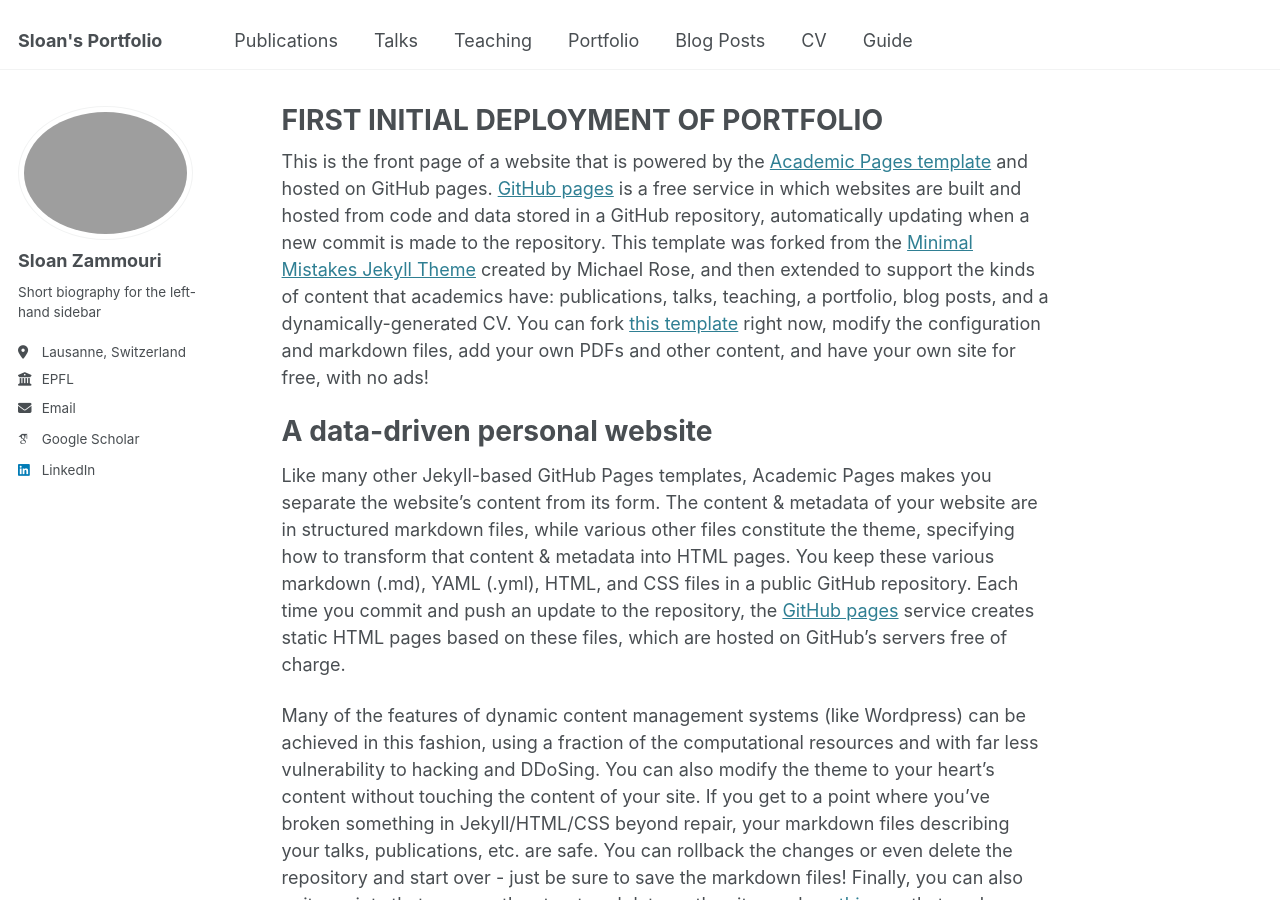
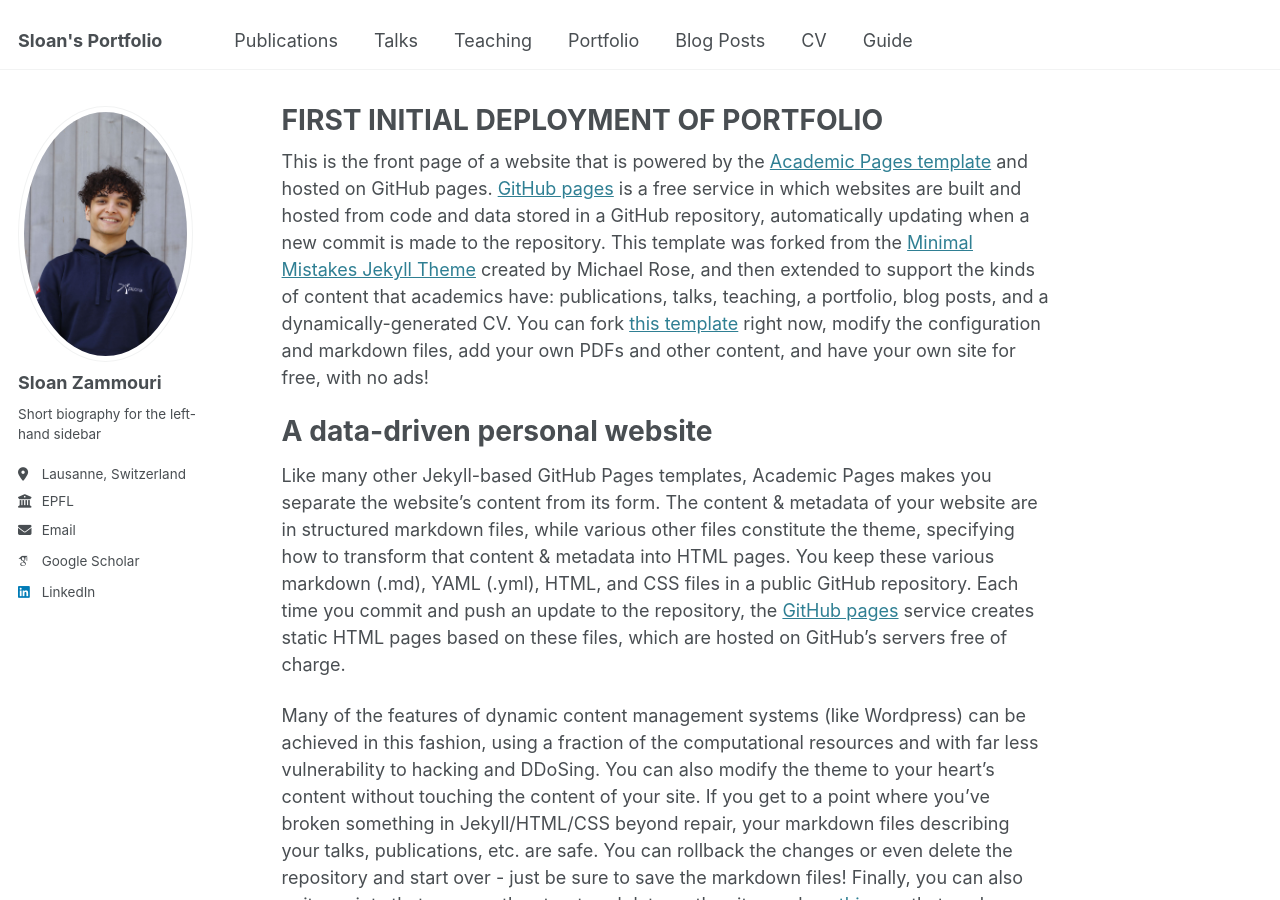
Before and after one commit to SloDamn/SloDamn.github.io, a Jekyll site: the page built from _pages/about.md, in a window 1280 px wide and 900 px high. Built offline with Jekyll 4.4.1, drawn with Linux system fonts in a browser that asks for light colours; some web fonts are replaced.

Commit message:
Update _config.yml

```diff
--- a/_config.yml
+++ b/_config.yml
@@ -22,7 +22,7 @@ repository               : "SloDamn/SloDamn.github.io"
 #               Additional customization can be done by editing /_includes/author-profile.html
 author:
   # Biographic information
-  avatar           : "profile.png"
+  avatar           : "Headshot_Xplore.png"
   name             : "Sloan Zammouri"
   pronouns         : # example: "she/her"
   bio              : "Short biography for the left-hand sidebar"
```
